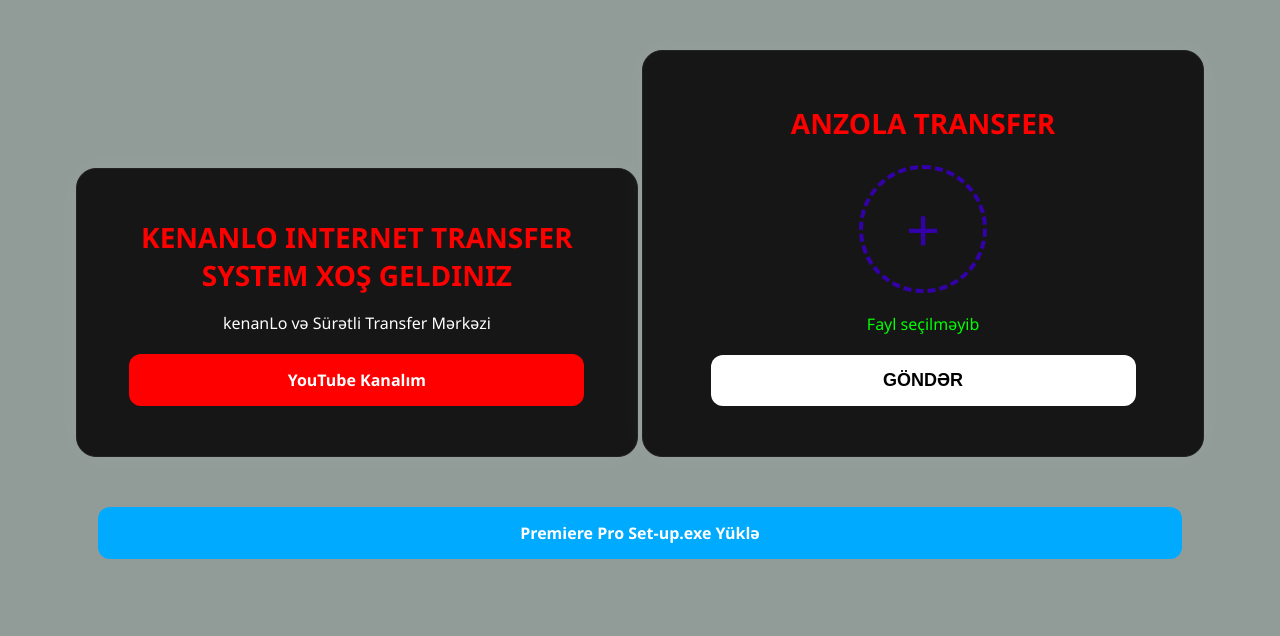
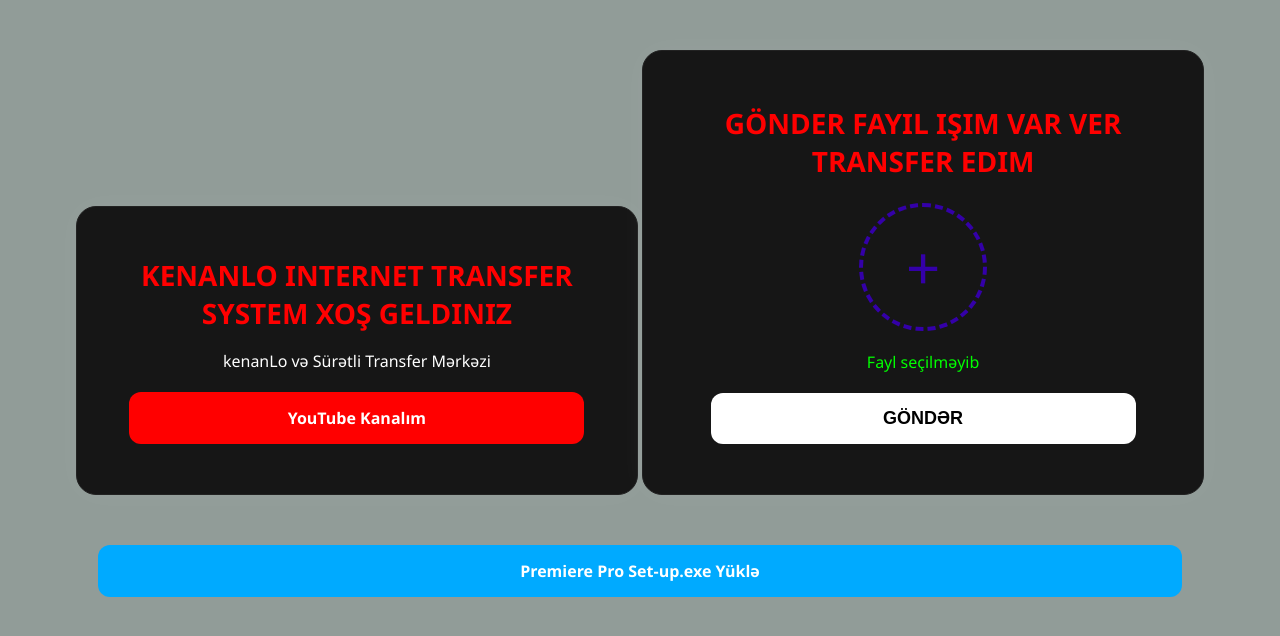
Before and after one commit to kenan301/kenan301.github.io, a plain HTML site: page index.html in a window 1280 px wide. Drawn offline with Linux system fonts and the light colour scheme.

Commit message:
Update index.html

```diff
--- a/index.html
+++ b/index.html
@@ -143,7 +143,7 @@
     </div>
 
     <div class="container">
-        <h2>Anzola Transfer</h2>
+        <h2>gönder fayıl işim var ver Transfer edim</h2>
 
         <div class="plus-btn" onclick="document.getElementById('fileInput').click()">
             +
```
